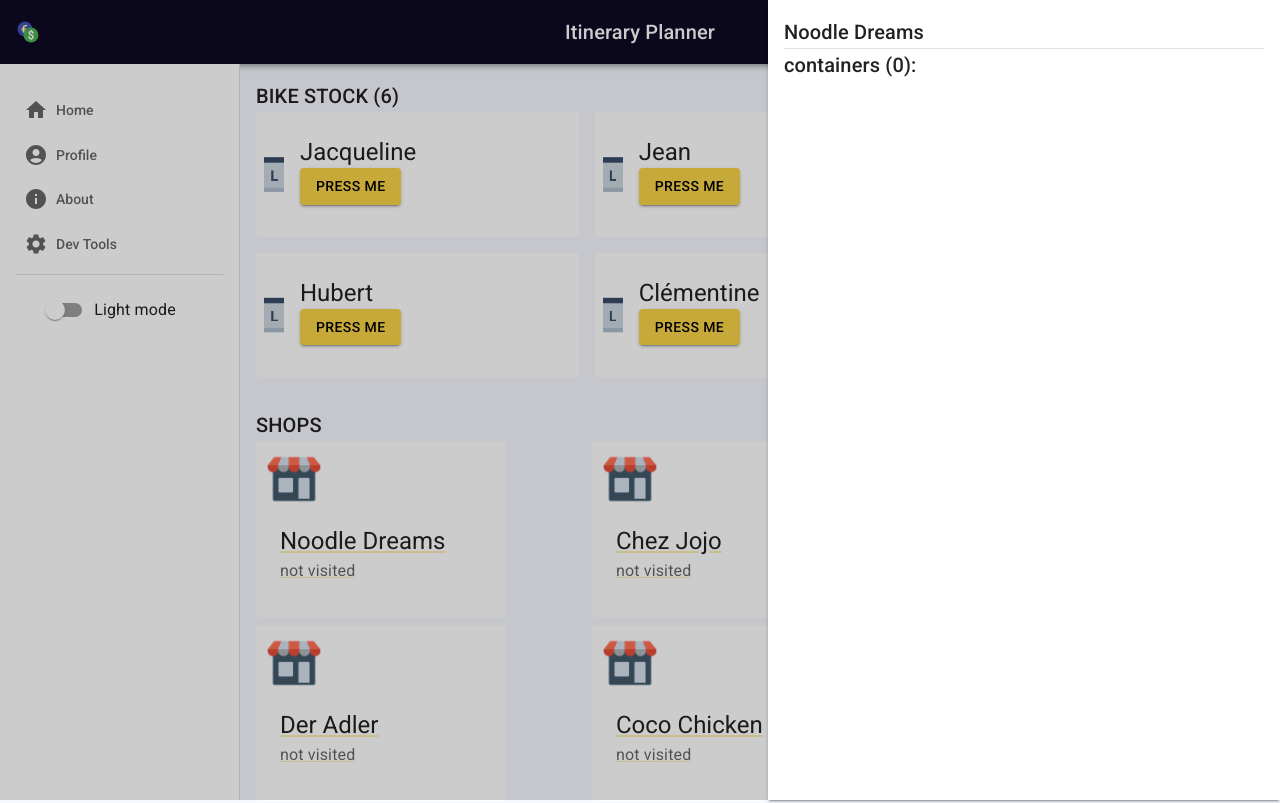
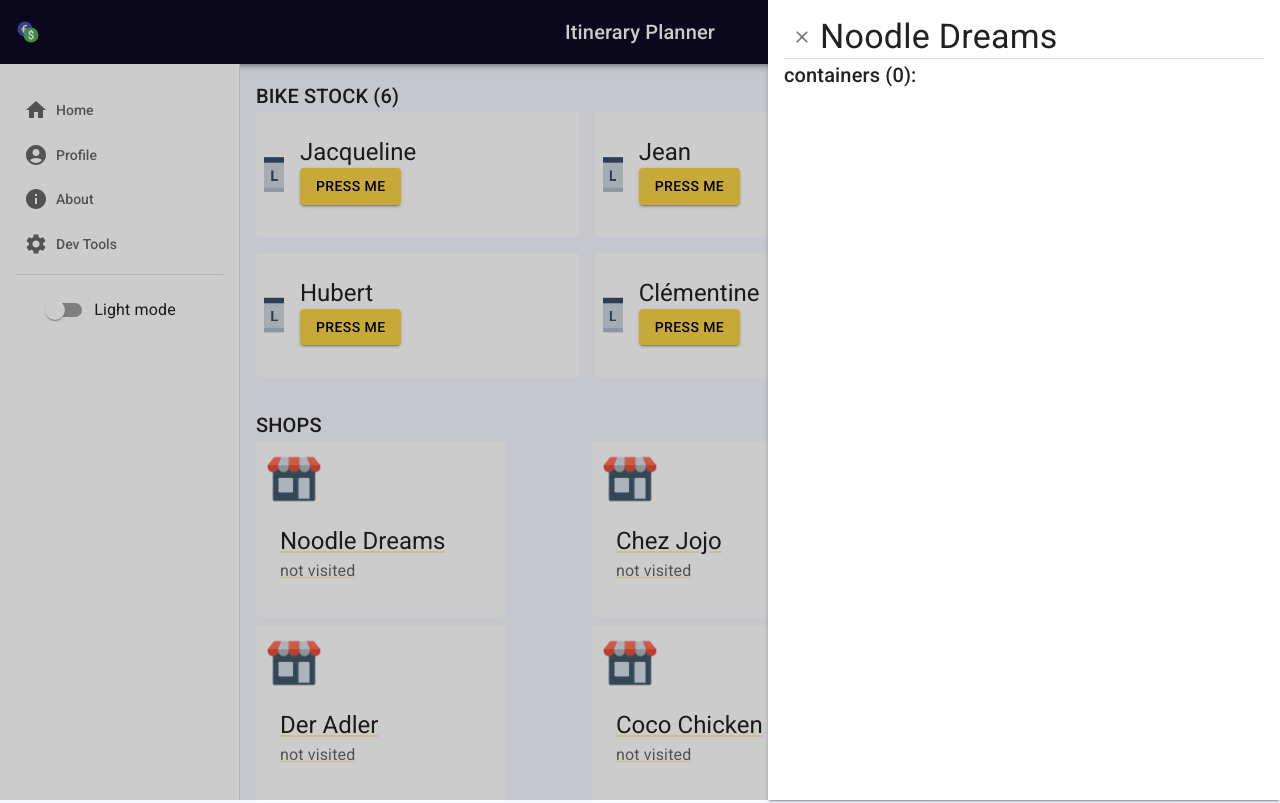
Before and after one commit to lydialawli/itinerary-planner-ly, a React (Create React App) app: page /dashboard/store_001 in a window 1280 px wide. Shown: the top 803 px of the page. Built offline with nearby package versions, Linux system fonts and the light colour scheme.

Commit message:
styling improv

```diff
--- a/src/components/ShopDetailOverlay.tsx
+++ b/src/components/ShopDetailOverlay.tsx
@@ -14,9 +14,11 @@ import {
   Avatar,
   Chip,
   Divider,
+  IconButton,
 } from '@mui/material'
 import { Theme, useTheme } from '@mui/material/styles'
 import makeStyles from '@mui/styles/makeStyles'
+import { Close as CloseIcon } from '@mui/icons-material'
 import storePng from '../assets/store-icon.png'
 import recipient1 from '../assets/Container-format-1.png'
 import ContainerCard from '../components/ContainerCard'
@@ -47,7 +49,13 @@ const ShopOverlay = ({ shop, onClose }: ShopOverlayProps): ReactElement => {
       open={true}
     >
       <div className={classes.root} style={{ minWidth: isDesktop ? '40vw' : 300 }}>
-        <Typography variant="h6">{shop.name}</Typography>
+        <Grid container alignItems="center">
+          <IconButton>
+            <CloseIcon fontSize="small" />
+          </IconButton>
+
+          <Typography variant="h4">{shop.name}</Typography>
+        </Grid>
         <Divider />
 
         <Typography variant="h6">containers ({shop.containers.length}):</Typography>
```
